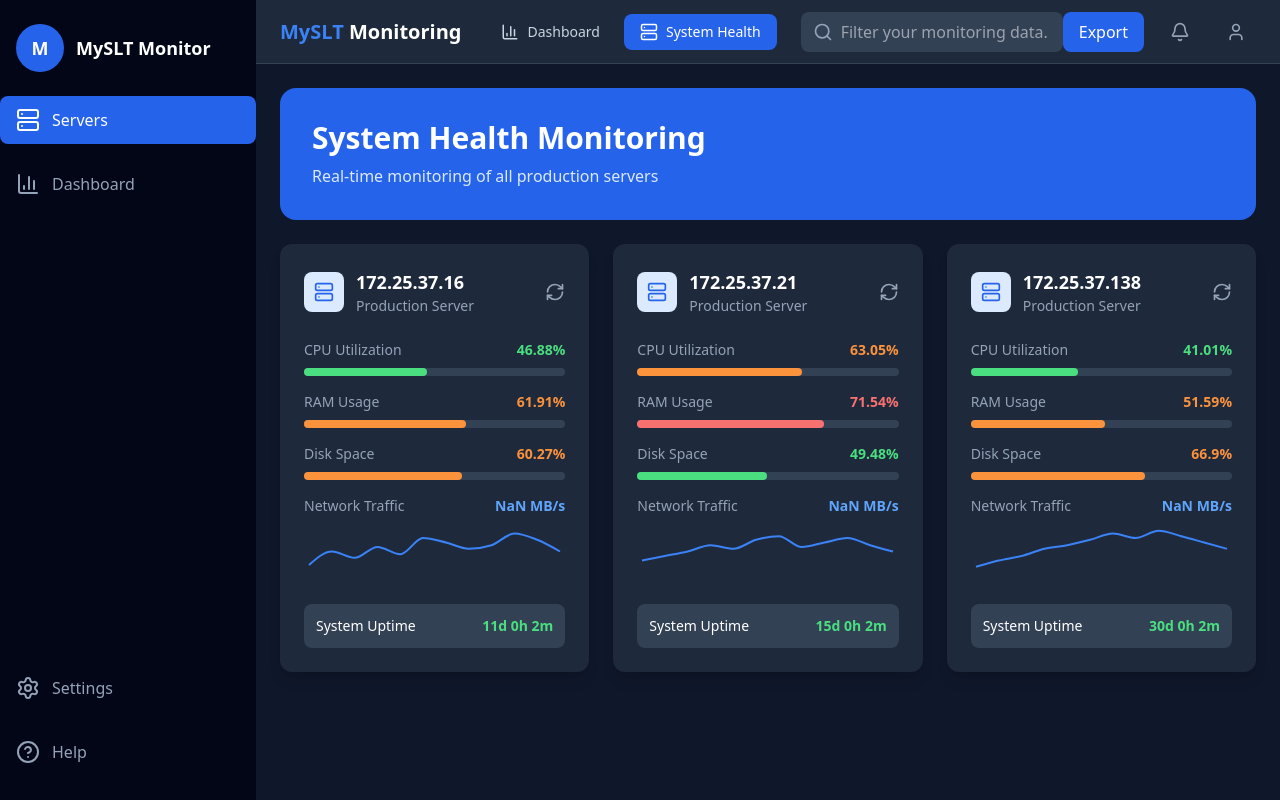
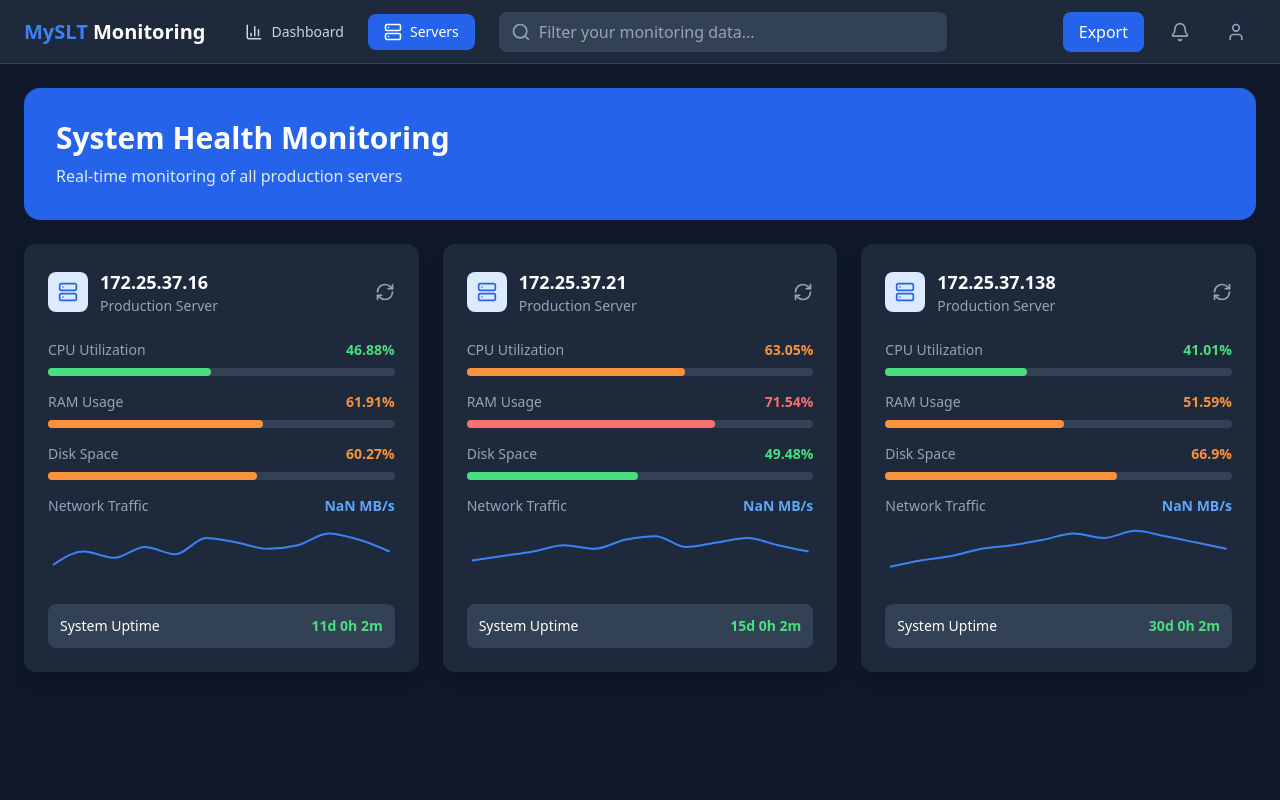
Before and after one commit to DaminduDeSilva/MYSLT-DASHBOARD, a React (Vite) app: page / in a window 1280 px wide. Built offline with nearby package versions, Linux system fonts and the light colour scheme.

Commit message:
remove the sidebar

```diff
--- a/src/App.tsx
+++ b/src/App.tsx
@@ -4,7 +4,7 @@ import { Sidebar } from './components/Sidebar';
 import { Header } from './components/Header';
 export function App() {
   return <div className="flex w-full min-h-screen bg-slate-900">
-      <Sidebar />
+      {/* <Sidebar /> */}
       <div className="flex-1 flex flex-col">
         <Header />
         <main className="flex-1 p-6">
--- a/src/components/Header.tsx
+++ b/src/components/Header.tsx
@@ -1,8 +1,9 @@
-import React, { useState } from 'react';
+import React from 'react';
+import { Link, useLocation } from 'react-router-dom';
 import { Search, Bell, User, BarChart3, Server } from 'lucide-react';
 
 export function Header() {
-  const [activeNav, setActiveNav] = useState('/');
+  const location = useLocation();
 
   const navItems = [
     {
@@ -13,7 +14,7 @@ export function Header() {
     {
       path: '/',
       icon: Server,
-      label: 'System Health'
+      label: 'Servers'
     }
   ];
 
@@ -27,18 +28,18 @@ export function Header() {
         {/* Navigation Links */}
         <nav className="flex items-center gap-2">
           {navItems.map(item => (
-            <button
+            <Link
               key={item.path}
-              onClick={() => setActiveNav(item.path)}
+              to={item.path}
               className={`flex items-center gap-2 px-4 py-2 rounded-lg transition-colors ${
-                activeNav === item.path
+                location.pathname === item.path
                   ? 'bg-blue-600 text-white'
                   : 'text-slate-300 hover:bg-slate-700 hover:text-white'
               }`}
             >
               <item.icon size={18} />
               <span className="text-sm font-medium">{item.label}</span>
-            </button>
+            </Link>
           ))}
         </nav>
 
--- a/src/components/Sidebar.tsx
+++ b/src/components/Sidebar.tsx
@@ -1,47 +1,47 @@
-import React from 'react';
-import { Link, useLocation } from 'react-router-dom';
-import { BarChart3Icon, ServerIcon, SettingsIcon, HelpCircleIcon } from 'lucide-react';
-export function Sidebar() {
-  const location = useLocation();
-  const navItems = [{
-    path: '/',
-    icon: ServerIcon,
-    label: 'Servers'
-  }, {
-    path: '/dashboard',
-    icon: BarChart3Icon,
-    label: 'Dashboard'
-  }];
-  return <div className="w-20 hover:w-64 bg-slate-950 flex flex-col items-start py-6 gap-6 transition-all duration-300 group">
-      <div className="flex items-center gap-3 px-4">
-        <div className="w-12 h-12 bg-blue-600 rounded-full flex items-center justify-center text-white font-bold text-lg shrink-0">
-          M
-        </div>
-        <span className="text-white font-bold text-lg whitespace-nowrap opacity-0 group-hover:opacity-100 transition-opacity duration-300">
-          MySLT Monitor
-        </span>
-      </div>
-      <nav className="flex-1 flex flex-col gap-4 w-full">
-        {navItems.map(item => <Link key={item.path} to={item.path} className={`flex items-center gap-3 px-4 py-3 rounded-lg transition-colors ${location.pathname === item.path ? 'bg-blue-600 text-white' : 'text-slate-400 hover:bg-slate-800'}`}>
-            <item.icon size={24} className="shrink-0" />
-            <span className="whitespace-nowrap opacity-0 group-hover:opacity-100 transition-opacity duration-300">
-              {item.label}
-            </span>
-          </Link>)}
-      </nav>
-      <div className="flex flex-col gap-4 w-full">
-        <button className="flex items-center gap-3 px-4 py-3 rounded-lg text-slate-400 hover:bg-slate-800 transition-colors">
-          <SettingsIcon size={24} className="shrink-0" />
-          <span className="whitespace-nowrap opacity-0 group-hover:opacity-100 transition-opacity duration-300">
-            Settings
-          </span>
-        </button>
-        <button className="flex items-center gap-3 px-4 py-3 rounded-lg text-slate-400 hover:bg-slate-800 transition-colors">
-          <HelpCircleIcon size={24} className="shrink-0" />
-          <span className="whitespace-nowrap opacity-0 group-hover:opacity-100 transition-opacity duration-300">
-            Help
-          </span>
-        </button>
-      </div>
-    </div>;
-}
+// import React from 'react';
+// import { Link, useLocation } from 'react-router-dom';
+// import { BarChart3Icon, ServerIcon, SettingsIcon, HelpCircleIcon } from 'lucide-react';
+// export function Sidebar() {
+//   const location = useLocation();
+//   const navItems = [{
+//     path: '/',
+//     icon: ServerIcon,
+//     label: 'Servers'
+//   }, {
+//     path: '/dashboard',
+//     icon: BarChart3Icon,
+//     label: 'Dashboard'
+//   }];
+//   return <div className="w-20 hover:w-64 bg-slate-950 flex flex-col items-start py-6 gap-6 transition-all duration-300 group">
+//       <div className="flex items-center gap-3 px-4">
+//         <div className="w-12 h-12 bg-blue-600 rounded-full flex items-center justify-center text-white font-bold text-lg shrink-0">
+//           M
+//         </div>
+//         <span className="text-white font-bold text-lg whitespace-nowrap opacity-0 group-hover:opacity-100 transition-opacity duration-300">
+//           MySLT Monitor
+//         </span>
+//       </div>
+//       <nav className="flex-1 flex flex-col gap-4 w-full">
+//         {navItems.map(item => <Link key={item.path} to={item.path} className={`flex items-center gap-3 px-4 py-3 rounded-lg transition-colors ${location.pathname === item.path ? 'bg-blue-600 text-white' : 'text-slate-400 hover:bg-slate-800'}`}>
+//             <item.icon size={24} className="shrink-0" />
+//             <span className="whitespace-nowrap opacity-0 group-hover:opacity-100 transition-opacity duration-300">
+//               {item.label}
+//             </span>
+//           </Link>)}
+//       </nav>
+//       <div className="flex flex-col gap-4 w-full">
+//         <button className="flex items-center gap-3 px-4 py-3 rounded-lg text-slate-400 hover:bg-slate-800 transition-colors">
+//           <SettingsIcon size={24} className="shrink-0" />
+//           <span className="whitespace-nowrap opacity-0 group-hover:opacity-100 transition-opacity duration-300">
+//             Settings
+//           </span>
+//         </button>
+//         <button className="flex items-center gap-3 px-4 py-3 rounded-lg text-slate-400 hover:bg-slate-800 transition-colors">
+//           <HelpCircleIcon size={24} className="shrink-0" />
+//           <span className="whitespace-nowrap opacity-0 group-hover:opacity-100 transition-opacity duration-300">
+//             Help
+//           </span>
+//         </button>
+//       </div>
+//     </div>;
+// }
```
